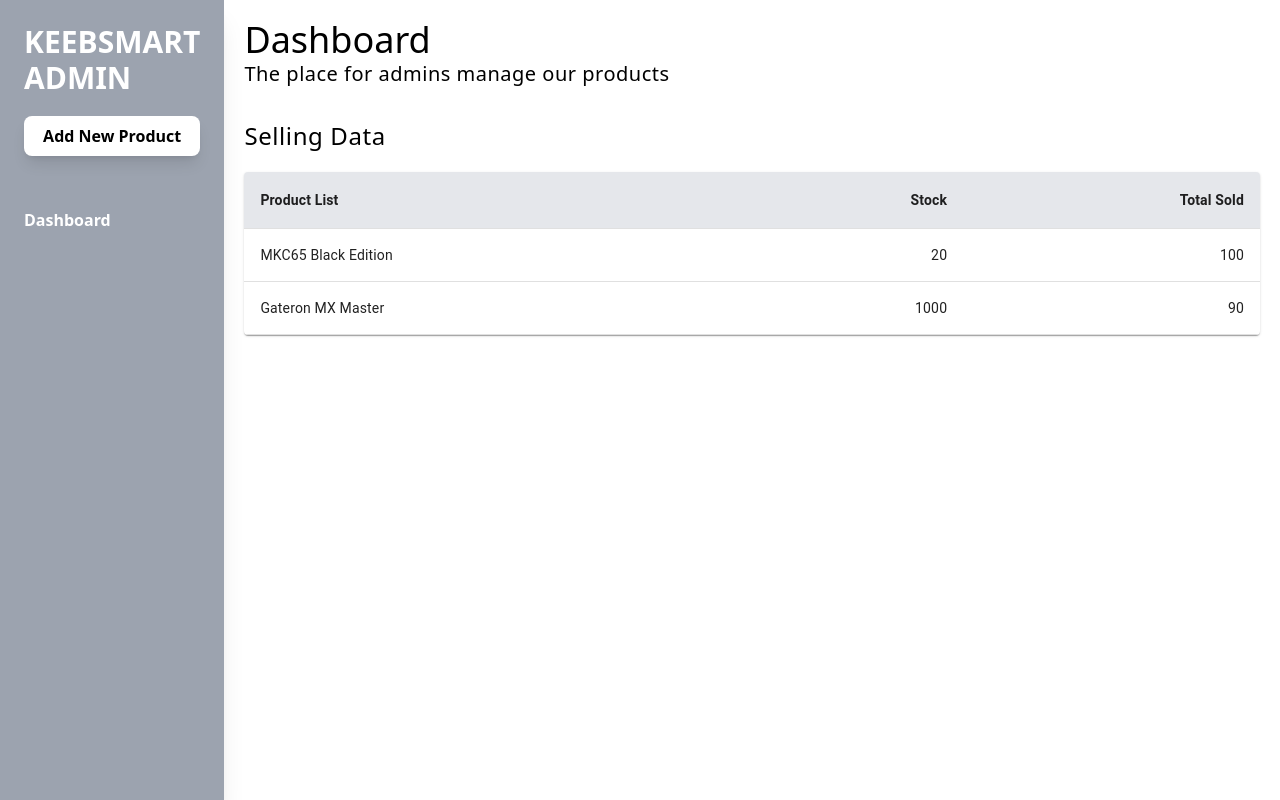
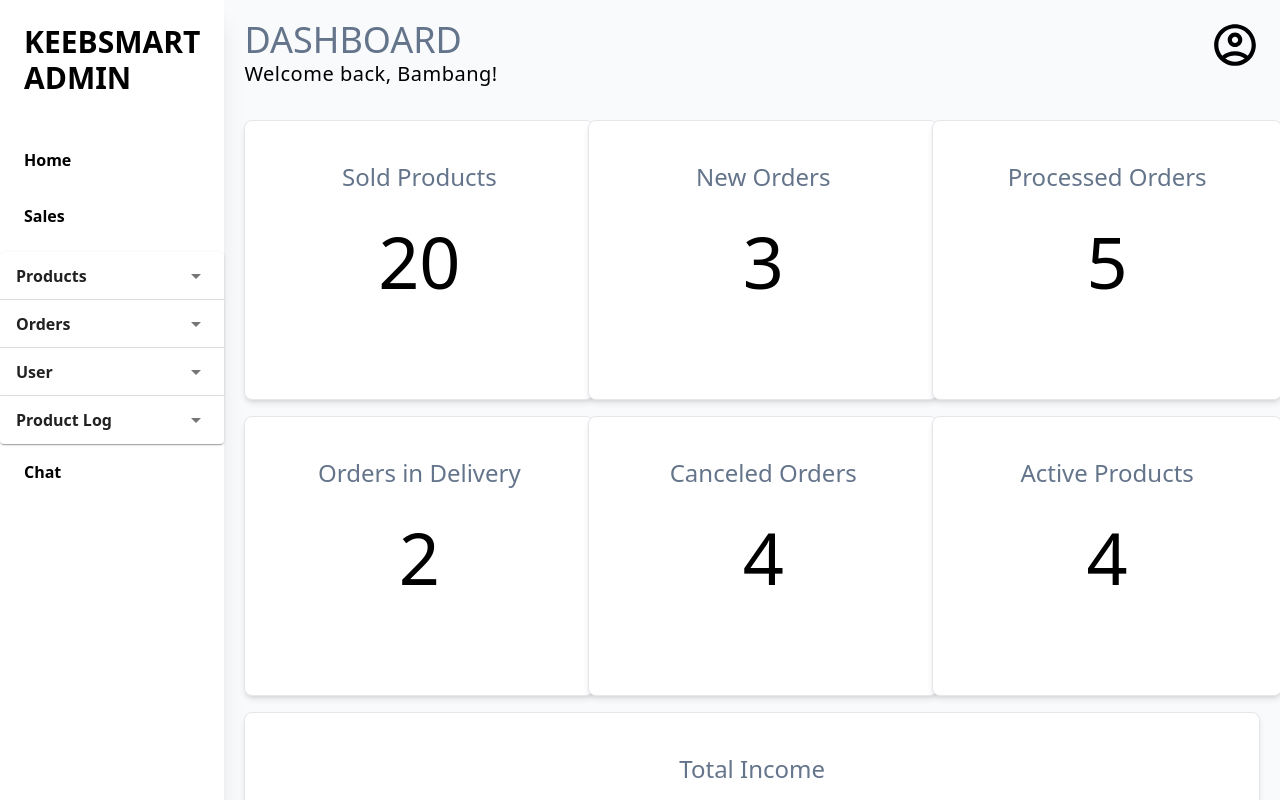
Before and after one commit to kizaruu27/wgs-final-project-keebsmart, a React (Vite) app in the folder keebsmart-frontend/: page /admin in a window 1280 px wide. Shown: the top 800 px of the page. Built offline with nearby package versions, Linux system fonts and the light colour scheme.

Commit message:
update dashboard page for admin

```diff
--- a/keebsmart-frontend/package.json
+++ b/keebsmart-frontend/package.json
@@ -12,6 +12,7 @@
   "dependencies": {
     "@emotion/react": "^11.11.4",
     "@emotion/styled": "^11.11.5",
+    "@mui/icons-material": "^5.16.0",
     "@mui/material": "^5.16.0",
     "react": "^18.3.1",
     "react-dom": "^18.3.1",
--- a/keebsmart-frontend/src/components/pages/AdminDashboardPage.jsx
+++ b/keebsmart-frontend/src/components/pages/AdminDashboardPage.jsx
@@ -1,29 +1,141 @@
-import { Table, TableBody, TableCell, TableContainer, TableHead, TableRow, Paper } from '@mui/material';
+import { Table, TableBody, TableCell, TableContainer, TableHead, TableRow, Paper, Accordion, AccordionSummary, AccordionDetails,  } from '@mui/material';
+import { ArrowDropDown, AccountCircleOutlined } from '@mui/icons-material';
 
 export default function AdminDashboardPage() {
+    const divSize = (width, height) => ({
+        width, height
+    })
+
     return (
         <div className="flex">
-            <aside className="relative bg-sidebar h-screen w-64 hidden sm:block shadow-xl bg-gray-400">
+            <aside className="relative w-64 hidden sm:block shadow-xl bg-white">
                 <div className="p-6">
-                    <a className="text-white text-3xl font-semibold uppercase hover:text-gray-300">KeebsMart Admin</a>
-                    <button className="w-full bg-white cta-btn font-semibold py-2 mt-5 rounded-lg shadow-lg hover:shadow-xl hover:bg-gray-300 flex items-center justify-center">
-                        Add New Product
-                    </button>
+                    <a className="text-black text-3xl font-semibold uppercase hover:text-gray-300">KeebsMart Admin</a>
                 </div>
                 <nav className="text-white text-base font-semibold pt-3">
-                    <a href="index.html" className="flex items-center active-nav-link text-white py-4 pl-6 nav-item">
-                        {/* Add dashboard icon */}
-                        Dashboard
-                    </a>
+                    <a href="#" className="flex items-center active-nav-link text-black py-4 pl-6 nav-item">Home</a>
+                    <a href="#" className="flex items-center active-nav-link text-black py-4 pl-6 nav-item">Sales</a>
+
+
+                    <Accordion className='mt-2'>
+                        <AccordionSummary expandIcon={<ArrowDropDown />} aria-controls="panel2-content" id="panel2-header" >
+                        <a href='#'>Products</a>
+                        </AccordionSummary>
+                        <AccordionDetails>
+                            <a href="">Add New Product</a>
+                        </AccordionDetails>
+                        <AccordionDetails>
+                            <a href="">All Products</a>
+                        </AccordionDetails>
+                        <AccordionDetails>
+                            <a href="">Keyboards</a>
+                        </AccordionDetails>
+                        <AccordionDetails>
+                            <a href="">Keycaps</a>
+                        </AccordionDetails>
+                        <AccordionDetails>
+                            <a href="">Switch</a>
+                        </AccordionDetails>
+                    </Accordion>
+
+                    <Accordion>
+                        <AccordionSummary expandIcon={<ArrowDropDown />} aria-controls="panel2-content" id="panel2-header" >
+                            <a href='#'>Orders</a>
+                        </AccordionSummary>
+                        <AccordionDetails>
+                            <a href="">All Orders</a>
+                        </AccordionDetails>
+                        <AccordionDetails>
+                            <a href="">Processed Orders</a>
+                        </AccordionDetails>
+                        <AccordionDetails>
+                            <a href="">On Delivery</a>
+                        </AccordionDetails>
+                        <AccordionDetails>
+                            <a href="">Canceled Orders</a>
+                        </AccordionDetails>
+                        <AccordionDetails>
+                            <a href="">Finished Orders</a>
+                        </AccordionDetails>
+                    </Accordion>
+
+                    <Accordion>
+                        <AccordionSummary expandIcon={<ArrowDropDown />} aria-controls="panel2-content" id="panel2-header" >
+                            <a href='#'>User</a>
+                        </AccordionSummary>
+                        <AccordionDetails>
+                            <a href="">All Users</a>
+                        </AccordionDetails>
+                        <AccordionDetails>
+                            <a href="">Active Users</a>
+                        </AccordionDetails>
+                        <AccordionDetails>
+                            <a href="">Non-Active Users</a>
+                        </AccordionDetails>
+                    </Accordion>
+
+                    <Accordion>
+                        <AccordionSummary expandIcon={<ArrowDropDown />} aria-controls="panel2-content" id="panel2-header" >
+                            <a href='#'>Product Log</a>
+                        </AccordionSummary>
+                        <AccordionDetails>
+                            <a href="">All Product Log</a>
+                        </AccordionDetails>
+                        <AccordionDetails>
+                            <a href="">Product In</a>
+                        </AccordionDetails>
+                        <AccordionDetails>
+                            <a href="">Product Out</a>
+                        </AccordionDetails>
+                        <AccordionDetails>
+                            <a href="">Product Update</a>
+                        </AccordionDetails>
+                    </Accordion>
+
+                    <a href="#" className="flex items-center active-nav-link text-black py-4 pl-6 nav-item">Chat</a>
                 </nav>
             </aside>
 
-            <div className="w-full flex flex-col p-5">
-                <h1 className="text-4xl font-medium tracking-normal">Dashboard</h1>
-                <p className="text-xl font-light tracking-wide">The place for admins manage our products</p>
-                <div className="mt-8">
-                    <h1 className="font-medium text-2xl tracking-wide">Selling Data</h1>
-                    <TableContainer component={Paper} className='mt-5'>
+            {/* Dashboard */}
+            <div className="w-full flex flex-col p-5 bg-slate-50">
+                <div className="flex justify-between">
+                    <div>
+                        <h1 className="text-4xl font-medium tracking-normal text-slate-500">DASHBOARD</h1>
+                        <p className="text-xl font-light tracking-wide">Welcome back, Bambang!</p>
+                    </div>
+                    <AccountCircleOutlined sx={{width: 50, height: 50}} className='cursor-pointer' />
+
+                </div>
+                <div className="mt-8 grid grid-cols-3 gap-4 mx-auto text-center">
+                    <div className="border rounded-lg shadow-md p-10 bg-white" style={divSize(350, 280)} >
+                        <h1 className='font-sm text-2xl text-slate-500 mb-8 text-slate-500"'>Sold Products</h1>
+                        <p className='font-medium text-7xl'>20</p>
+                    </div>
+                    <div className="border rounded-lg shadow-md p-10 bg-white" style={divSize(350, 280)} >
+                        <h1 className='font-sm text-2xl text-slate-500 mb-8 text-slate-500"'>New Orders</h1>
+                        <p className='font-medium text-7xl'>3</p>
+                    </div>
+                    <div className="border rounded-lg shadow-md p-10 bg-white" style={divSize(350, 280)} >
+                        <h1 className='font-sm text-2xl text-slate-500 mb-8 text-slate-500"'>Processed Orders</h1>
+                        <p className='font-medium text-7xl'>5</p>
+                    </div>
+                    <div className="border rounded-lg shadow-md p-10 bg-white" style={divSize(350, 280)} >
+                        <h1 className='font-sm text-2xl text-slate-500 mb-8 text-slate-500"'>Orders in Delivery</h1>
+                        <p className='font-medium text-7xl'>2</p>
+                    </div>
+                    <div className="border rounded-lg shadow-md p-10 bg-white" style={divSize(350, 280)} >
+                        <h1 className='font-sm text-2xl text-slate-500 mb-8 text-slate-500"'>Canceled Orders</h1>
+                        <p className='font-medium text-7xl'>4</p>
+                    </div>
+                    <div className="border rounded-lg shadow-md p-10 bg-white" style={divSize(350, 280)} >
+                        <h1 className='font-sm text-2xl text-slate-500 mb-8 text-slate-500"'>Active Products</h1>
+                        <p className='font-medium text-7xl'>4</p>
+                    </div>
+                    <div className="col-span-3 border rounded-lg shadow-md p-10 bg-white" style={divSize(null, 280)}>
+                        <h1 className='font-sm text-2xl text-slate-500 mb-8 text-slate-500"'>Total Income</h1>
+                        <p className='font-medium text-7xl'>Rp. 500.000.000</p>
+                    </div>
+                    {/* <TableContainer component={Paper} className='mt-5'>
                         <Table sx={{minWidth: 650}} >
                             <TableHead>
                                 <TableRow className='bg-gray-200'>
@@ -45,7 +157,7 @@ export default function AdminDashboardPage() {
                                 </TableRow>
                             </TableBody>
                         </Table>
-                    </TableContainer>
+                    </TableContainer> */}
                 </div>
             </div>
         </div>
```
Also changed, not shown: 2 other files (tests, documents, lock files or other folders).
